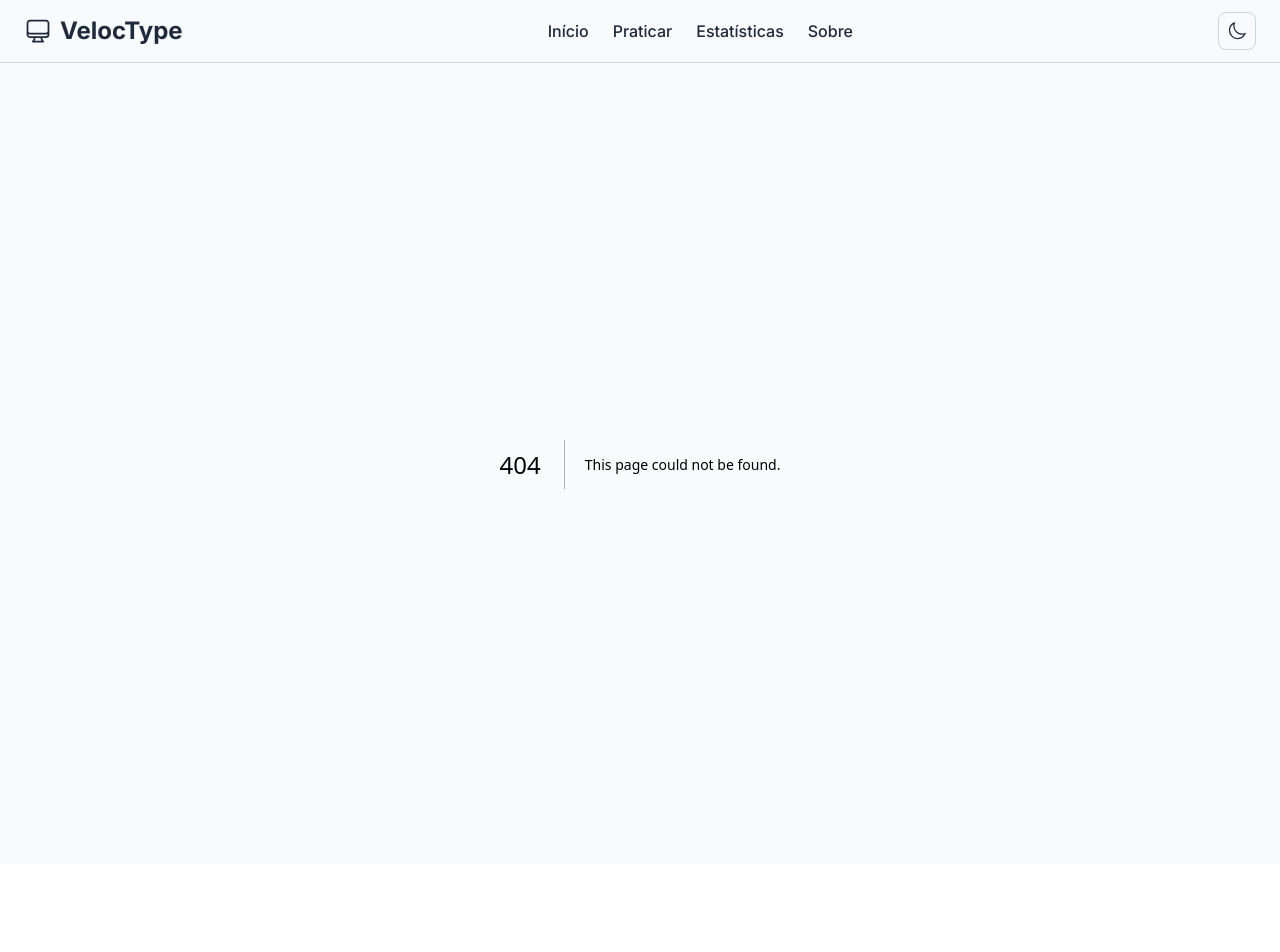
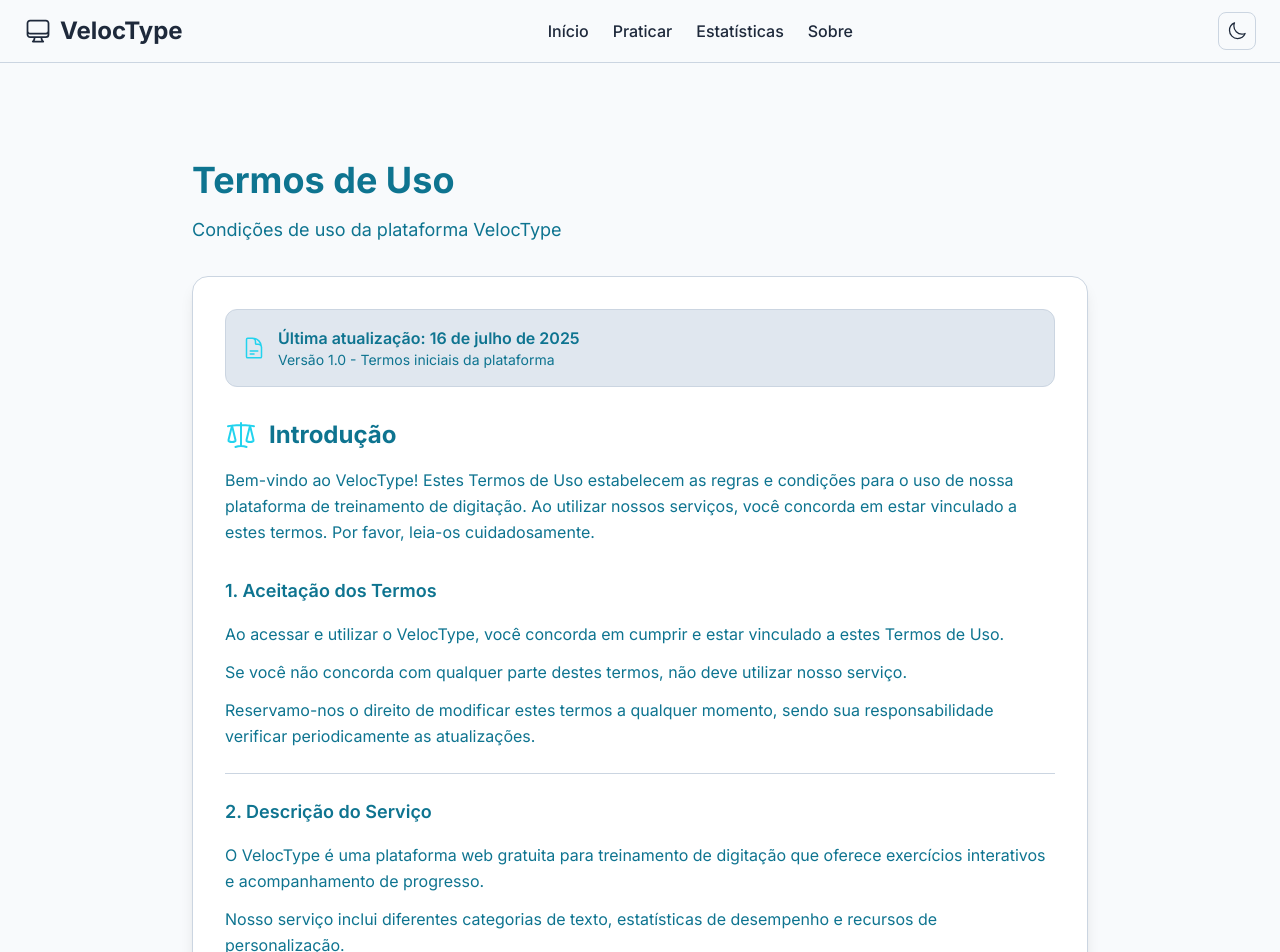
Before and after one commit to Halbert-Nascimento/veloctype-simplified_mode, a Next.js app: page /termos in a window 1280 px wide. Before the commit this address had no page. Shown: the top 952 px of the page. Before the commit the page ends 864 px from the top, so only its background shows below. Built offline with nearby package versions, Linux system fonts and the light colour scheme.

Commit message:
refatoração: adiciona página de Termos de Uso com seções detalhadas sobre aceitação, uso e responsabilidades

```diff
--- /dev/null
+++ b/src/app/termos/page.tsx
@@ -0,0 +1,184 @@
+'use client'
+
+import { motion } from 'framer-motion'
+import { DocumentTextIcon, ScaleIcon, ShieldCheckIcon } from '@heroicons/react/24/outline'
+import PageContainer from '../components/PageContainer'
+
+export default function Termos() {
+  const sections = [
+    {
+      title: "1. Aceitação dos Termos",
+      content: [
+        "Ao acessar e utilizar o VelocType, você concorda em cumprir e estar vinculado a estes Termos de Uso.",
+        "Se você não concorda com qualquer parte destes termos, não deve utilizar nosso serviço.",
+        "Reservamo-nos o direito de modificar estes termos a qualquer momento, sendo sua responsabilidade verificar periodicamente as atualizações."
+      ]
+    },
+    {
+      title: "2. Descrição do Serviço",
+      content: [
+        "O VelocType é uma plataforma web gratuita para treinamento de digitação que oferece exercícios interativos e acompanhamento de progresso.",
+        "Nosso serviço inclui diferentes categorias de texto, estatísticas de desempenho e recursos de personalização.",
+        "Nos esforçamos para manter o serviço disponível 24/7, mas não garantimos disponibilidade ininterrupta."
+      ]
+    },
+    {
+      title: "3. Uso Aceitável",
+      content: [
+        "Você concorda em usar o VelocType apenas para fins legais e de acordo com estes Termos de Uso.",
+        "É proibido usar o serviço para qualquer atividade ilegal, prejudicial ou que viole os direitos de terceiros.",
+        "Não é permitido tentar interferir na operação do serviço ou acessar áreas restritas do sistema.",
+        "O uso de bots, scripts automatizados ou outras ferramentas para manipular resultados é estritamente proibido."
+      ]
+    },
+    {
+      title: "4. Conteúdo e Propriedade Intelectual",
+      content: [
+        "Todo o conteúdo presente no VelocType, incluindo textos, design, código e logotipos, está protegido por direitos autorais.",
+        "Os textos utilizados nos exercícios podem ser de domínio público ou utilizados sob licenças apropriadas.",
+        "Você pode usar o serviço para fins pessoais e educacionais, mas não pode reproduzir ou distribuir nosso conteúdo sem autorização.",
+        "Respeitamos os direitos de propriedade intelectual de terceiros e esperamos que nossos usuários façam o mesmo."
+      ]
+    },
+    {
+      title: "5. Privacidade e Dados Pessoais",
+      content: [
+        "Sua privacidade é importante para nós. Consulte nossa Política de Privacidade para entender como coletamos e usamos seus dados.",
+        "Os dados de progresso são armazenados localmente em seu dispositivo e não são transmitidos para nossos servidores.",
+        "Não coletamos informações pessoais identificáveis sem seu consentimento explícito.",
+        "Você pode solicitar a exclusão de seus dados a qualquer momento através de nossos canais de contato."
+      ]
+    },
+    {
+      title: "6. Limitação de Responsabilidade",
+      content: [
+        "O VelocType é fornecido 'como está', sem garantias expressas ou implícitas de qualquer tipo.",
+        "Não nos responsabilizamos por quaisquer danos diretos, indiretos, incidentais ou consequenciais decorrentes do uso do serviço.",
+        "Nossa responsabilidade total, se houver, será limitada ao valor pago pelo serviço nos últimos 12 meses.",
+        "Você utiliza o serviço por sua própria conta e risco."
+      ]
+    },
+    {
+      title: "7. Recursos Premium",
+      content: [
+        "Alguns recursos do VelocType podem estar disponíveis apenas para usuários premium.",
+        "Os termos de assinatura premium, incluindo preços e políticas de reembolso, serão claramente especificados no momento da compra.",
+        "Assinaturas premium são renovadas automaticamente, a menos que canceladas pelo usuário.",
+        "Não oferecemos reembolsos para períodos de assinatura já utilizados, exceto quando exigido por lei."
+      ]
+    },
+    {
+      title: "8. Suspensão e Encerramento",
+      content: [
+        "Reservamo-nos o direito de suspender ou encerrar o acesso ao serviço a qualquer momento, com ou sem aviso prévio.",
+        "Você pode parar de usar o serviço a qualquer momento, e seus dados locais permanecerão em seu dispositivo.",
+        "Em caso de violação destes termos, podemos tomar ações apropriadas, incluindo suspensão permanente.",
+        "Estas cláusulas permanecerão em vigor mesmo após o encerramento do serviço."
+      ]
+    },
+    {
+      title: "9. Modificações do Serviço",
+      content: [
+        "Podemos modificar, atualizar ou descontinuar qualquer aspecto do VelocType a qualquer momento.",
+        "Notificaremos sobre mudanças significativas através do próprio serviço ou por outros meios apropriados.",
+        "Continuamos comprometidos em melhorar a experiência do usuário através de atualizações regulares.",
+        "Algumas modificações podem afetar recursos existentes ou introduzir novos recursos premium."
+      ]
+    },
+    {
+      title: "10. Lei Aplicável e Jurisdição",
+      content: [
+        "Estes Termos de Uso são regidos pelas leis da República Federativa do Brasil.",
+        "Qualquer disputa relacionada a estes termos será resolvida nos tribunais competentes do Brasil.",
+        "Se qualquer cláusula destes termos for considerada inválida, as demais cláusulas permanecerão em pleno vigor.",
+        "Estes termos constituem o acordo completo entre você e o VelocType."
+      ]
+    }
+  ]
+
+  return (
+    <PageContainer
+      title="Termos de Uso"
+      subtitle="Condições de uso da plataforma VelocType"
+    >
+      <div className="space-y-8">
+        {/* Última atualização */}
+        <motion.div
+          initial={{ opacity: 0, y: 20 }}
+          animate={{ opacity: 1, y: 0 }}
+          transition={{ duration: 0.5, delay: 0.3 }}
+          className="flex items-center gap-3 p-4 bg-[#e0e7ef] dark:bg-[#0d1724] rounded-xl border border-[#cbd5e1] dark:border-cyan-900"
+        >
+          <DocumentTextIcon className="w-6 h-6 text-cyan-400" />
+          <div>
+            <p className="font-semibold text-cyan-700 dark:text-cyan-300">Última atualização: 16 de julho de 2025</p>
+            <p className="text-sm text-cyan-700 dark:text-cyan-100">
+              Versão 1.0 - Termos iniciais da plataforma
+            </p>
+          </div>
+        </motion.div>
+
+        {/* Introdução */}
+        <motion.div
+          initial={{ opacity: 0, y: 20 }}
+          animate={{ opacity: 1, y: 0 }}
+          transition={{ duration: 0.5, delay: 0.4 }}
+          className="prose prose-cyan max-w-none"
+        >
+          <div className="flex items-center gap-3 mb-4">
+            <ScaleIcon className="w-8 h-8 text-cyan-400" />
+            <h2 className="text-2xl font-bold text-cyan-700 dark:text-cyan-300 m-0">Introdução</h2>
+          </div>
+          <p className="text-cyan-700 dark:text-cyan-100 leading-relaxed">
+            Bem-vindo ao VelocType! Estes Termos de Uso estabelecem as regras e condições para o uso de nossa
+            plataforma de treinamento de digitação. Ao utilizar nossos serviços, você concorda em estar
+            vinculado a estes termos. Por favor, leia-os cuidadosamente.
+          </p>
+        </motion.div>
+
+        {/* Seções dos termos */}
+        <div className="space-y-6">
+          {sections.map((section, index) => (
+            <motion.div
+              key={index}
+              initial={{ opacity: 0, y: 20 }}
+              animate={{ opacity: 1, y: 0 }}
+              transition={{ duration: 0.5, delay: 0.5 + index * 0.1 }}
+              className="border-b border-[#cbd5e1] dark:border-cyan-900 pb-6 last:border-b-0"
+            >
+              <h3 className="text-lg font-semibold text-cyan-700 dark:text-cyan-300 mb-4">
+                {section.title}
+              </h3>
+              <div className="space-y-3">
+                {section.content.map((paragraph, pIndex) => (
+                  <p key={pIndex} className="text-cyan-700 dark:text-cyan-100 leading-relaxed">
+                    {paragraph}
+                  </p>
+                ))}
+              </div>
+            </motion.div>
+          ))}
+        </div>
+
+        {/* Contato */}
+        <motion.div
+          initial={{ opacity: 0, y: 20 }}
+          animate={{ opacity: 1, y: 0 }}
+          transition={{ duration: 0.5, delay: 1.0 }}
+          className="mt-12 p-6 bg-[#e0e7ef] dark:bg-[#0d1724] rounded-xl border border-[#cbd5e1] dark:border-cyan-900"
+        >
+          <div className="flex items-center gap-3 mb-4">
+            <ShieldCheckIcon className="w-6 h-6 text-cyan-400" />
+            <h3 className="text-lg font-semibold text-cyan-700 dark:text-cyan-300">
+              Dúvidas sobre os Termos?
+            </h3>
+          </div>
+          <p className="text-cyan-700 dark:text-cyan-100">
+            Se você tiver alguma dúvida sobre estes Termos de Uso, entre em contato conosco através da
+            nossa página de contato. Estamos aqui para ajudar e esclarecer qualquer questão.
+          </p>
+        </motion.div>
+      </div>
+    </PageContainer>
+  )
+}
```
